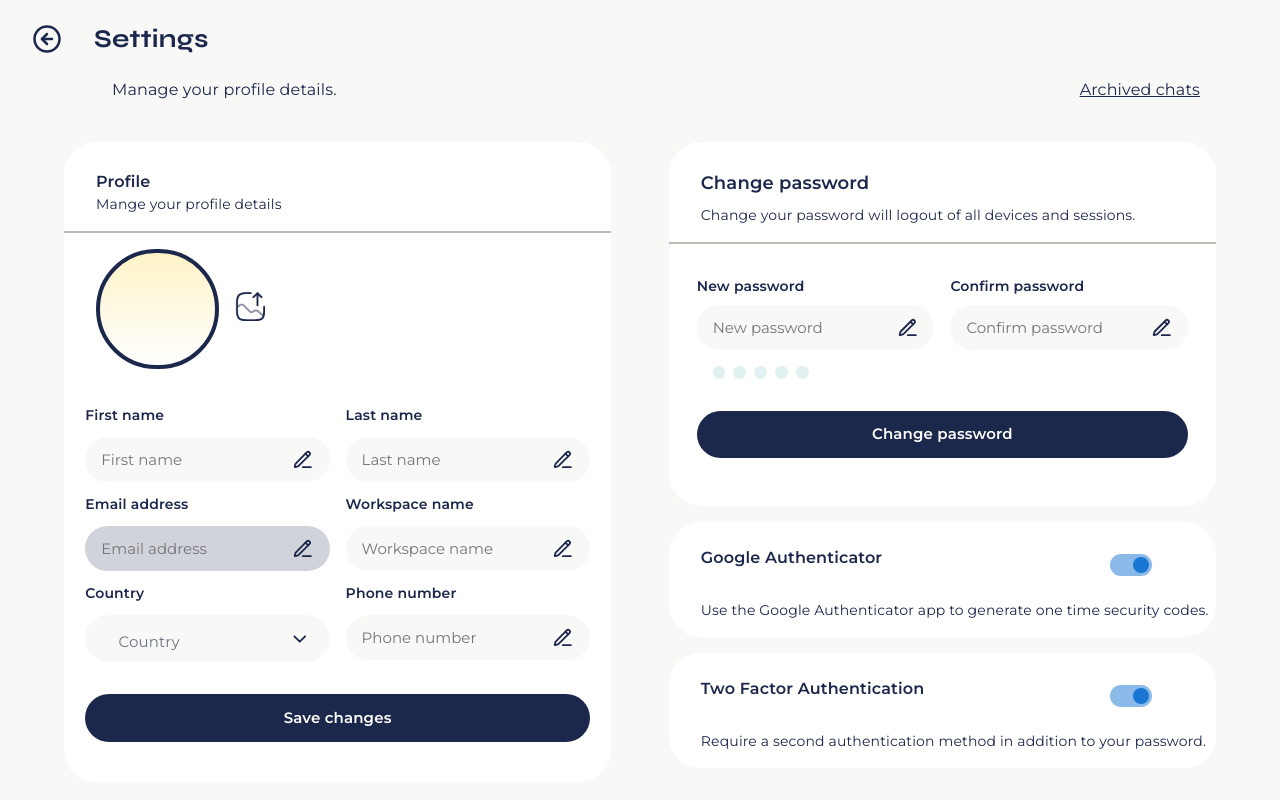
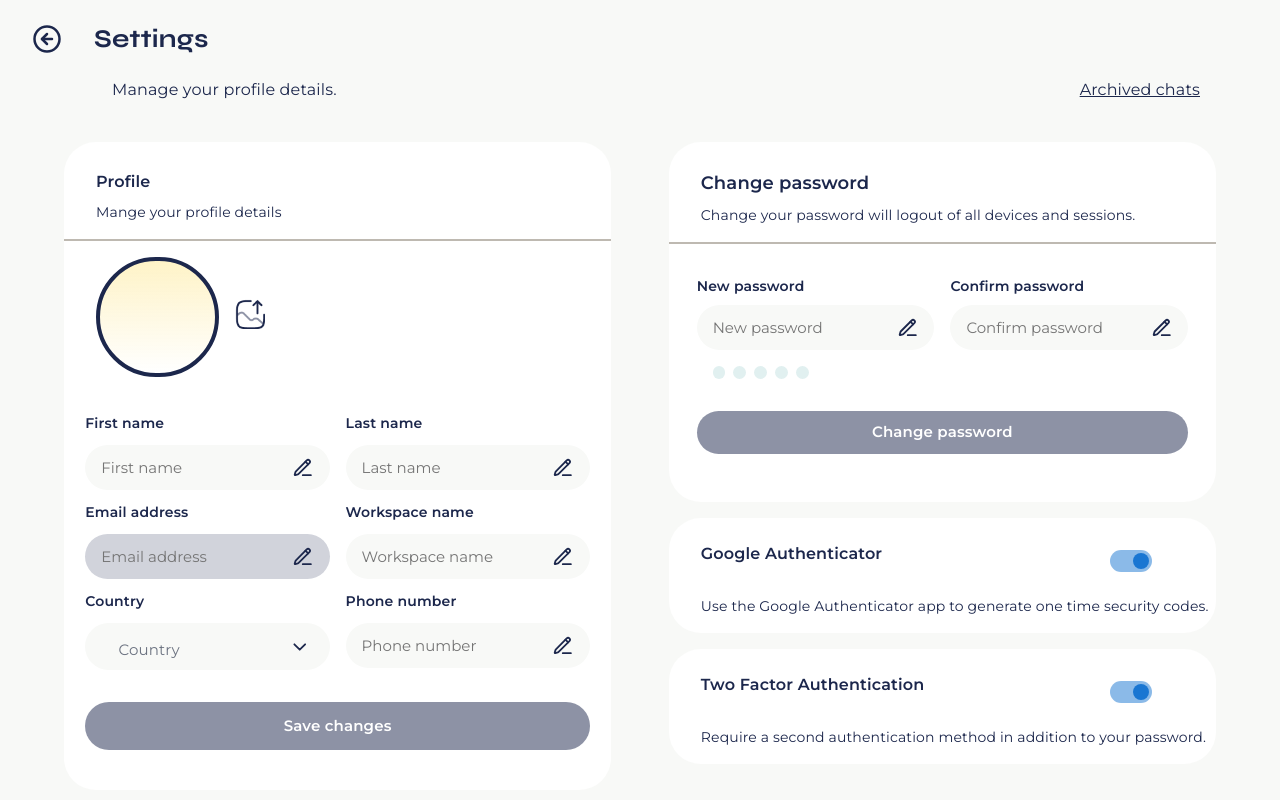
Before and after one commit to CPTCIC5/kleenestar, a React (Vite) app in the folder src/frontend/: page /settings in a window 1280 px wide. Shown: the top 800 px of the page. Built offline with nearby package versions, Linux system fonts and the light colour scheme; what i18n-iso-countries would draw is missing.

Commit message:
Added button disable propert to button in setting page

```diff
--- a/src/frontend/src/components/ChangePasswordSection.tsx
+++ b/src/frontend/src/components/ChangePasswordSection.tsx
@@ -111,7 +111,10 @@ function ChangePasswordSection(): JSX.Element {
 								})}
 								type="password"
 								placeholder="New password"
-								onChange={handlePasswordChange}
+								onChange={(event) => {
+									handlePasswordChange(event);
+									register("password").onChange(event);
+								}}
 								className="autofill:bg-transparent outline-none bg-transparent w-full bg-clip-text font-montserrat text-[15px]"
 							/>
 							<PencilLine className="text-primary-300" />
@@ -157,21 +160,24 @@ function ChangePasswordSection(): JSX.Element {
 						})}
 					</div>
 
-						{
-						passwordMatch &&
-						isValid && (
+					{passwordMatch && isValid && (
 						<div className="text-[13px] text-right mq1000:pt-4">
 							{"Password confirmation matches"}
 						</div>
-						)
-					}
+					)}
 				</div>
-				<div
-					aria-disabled={!isValid}
-					onClick={handleSubmit(onSubmit)}
-					className="w-full text-[15px] mq1000:py-[0.7rem]  font-bold rounded-[2rem] my-8 cursor-pointer text-white bg-primary-300 text-center py-[12px]">
+				{!isValid && (
+					<div className="w-full font-bold rounded-[2rem] cursor-default  bg-opacity-50  my-8  text-white text-[15px]  mq1000:py-[0.7rem] bg-primary-300 text-center py-[10px]">
 						Change password
 					</div>
+				)}
+				{isValid && (
+					<div
+						onClick={handleSubmit(onSubmit)}
+						className="w-full font-bold rounded-[2rem] my-8 cursor-pointer text-white text-[15px]  mq1000:py-[0.7rem] bg-primary-300 text-center py-[10px]">
+						Change password
+					</div>
+				)}
 			</div>
 		</div>
 	)
--- a/src/frontend/src/components/ProfileSection.tsx
+++ b/src/frontend/src/components/ProfileSection.tsx
@@ -94,7 +94,7 @@ function ProfileSection(): JSX.Element {
 		<div className="w-[50%] bg-white mq1000:w-[95%] mq1000:mx-auto rounded-[2rem] ">
 			<div className="text-primary-300  font-montserrat pt-[28px] pl-8 pb-4 mq1000:pl-4 border-solid border-b-2 border-[#BEB9B1] ">
 				<p className=" font-bold text-[16px]"> Profile</p>
-				<p className="text-[14px] whitespace-nowrap">
+				<p className="text-[14px] pt-2  whitespace-nowrap">
 					Mange your profile details
 				</p>
 			</div>
@@ -238,12 +238,22 @@ function ProfileSection(): JSX.Element {
 							)}
 						</div>
 					</div>
-					<div
-						aria-disabled={!isValid}
+					{!isValid && (
+						<div
+							className="w-full font-bold rounded-[2rem] cursor-default  bg-opacity-50  my-8  text-white text-[15px]  mq1000:py-[0.7rem] bg-primary-300 text-center py-[10px]">
+							Save changes
+						</div>
+					)}
+					{
+						isValid && (
+							<div
 						onClick={handleSubmit(onSubmit)}
 						className="w-full font-bold rounded-[2rem] my-8 cursor-pointer text-white text-[15px]  mq1000:py-[0.7rem] bg-primary-300 text-center py-[10px]">
 						Save changes
 					</div>
+						)
+					}
+
 				</div>
 			</div>
 		</div>
```
Lines whose indentation alone changed are shown as unchanged.
